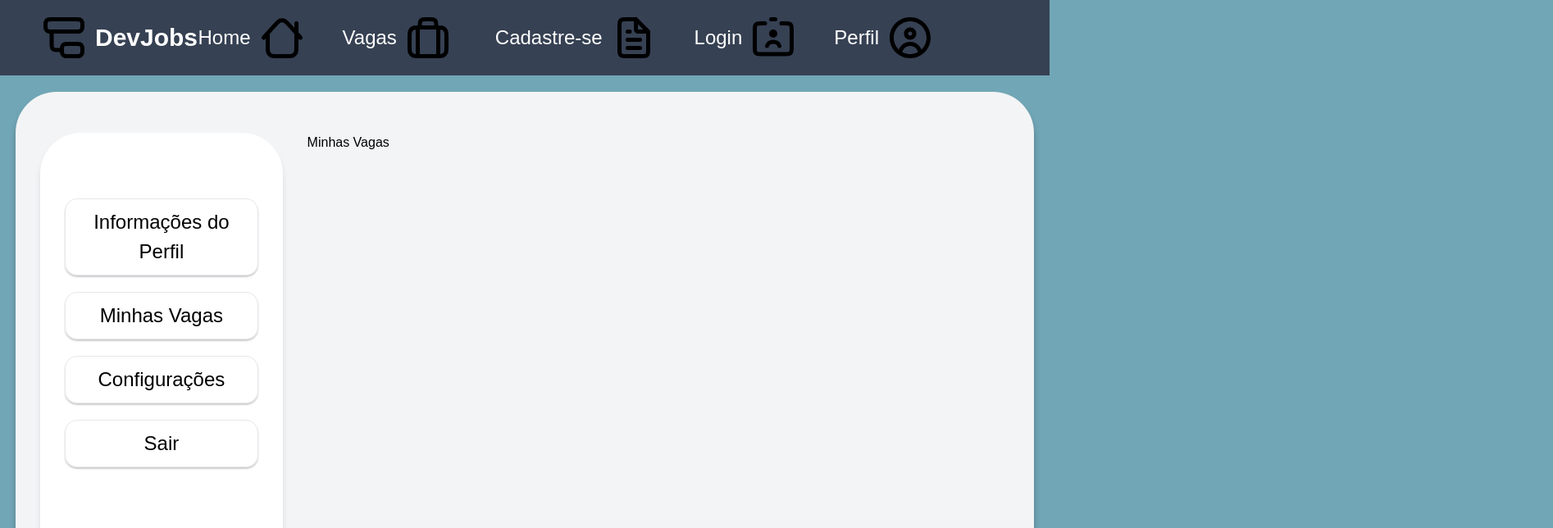
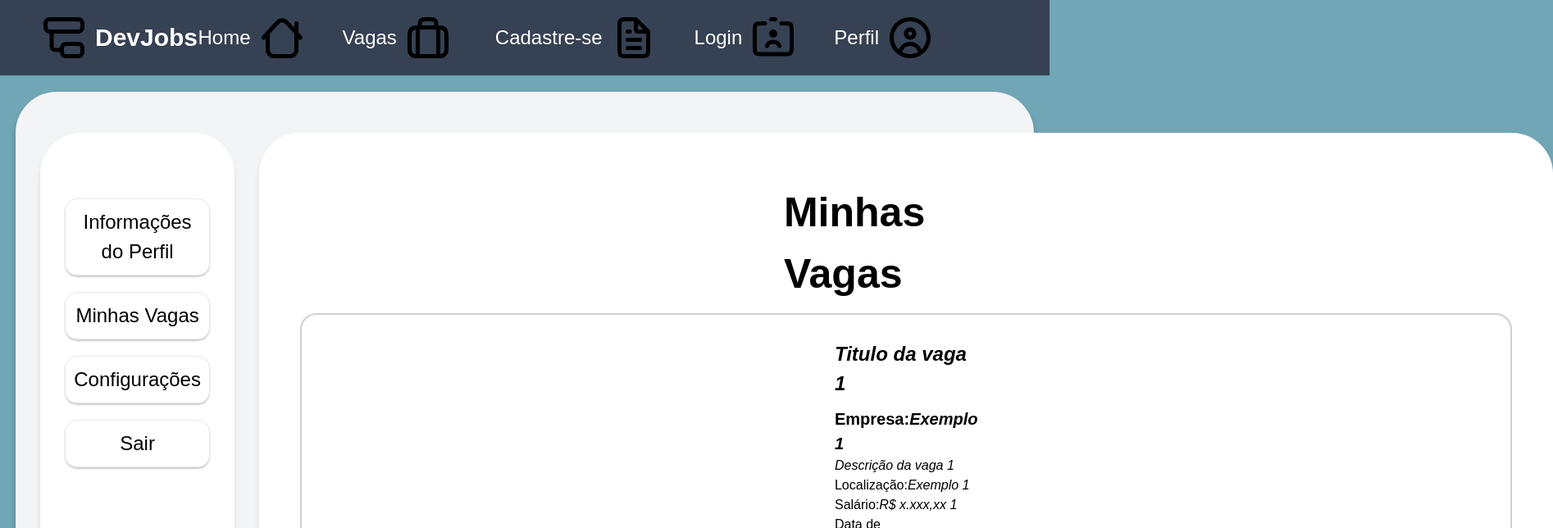
Before and after one commit to GabrielFDevelop/DevJobs, a Next.js app in the folder devJobs/: page /perfil in a window 1280 px wide. Both pictures are taken after a click on the button "Minhas Vagas". Shown: the top 644 px of the page at 82% size, 1894 px wide, since content can reach past the window. Built offline with nearby package versions, Linux system fonts and the light colour scheme.

Commit message:
Implementações na página Minhas Vagas e exemplos de como vagas devem ser exibidas

```diff
--- a/devJobs/src/app/perfil/page.tsx
+++ b/devJobs/src/app/perfil/page.tsx
@@ -23,7 +23,6 @@ export default function PerfilPage() {
 
   //Aqui está sendo declarada a seção ativa do menu lateral com useState( no caso 'InfoPerfil') que permite adicionar um estado que muda com a interação.
   const [activeSection, setActiveSection] = useState('infoPerfil');
-
 
   //Aqui está sendo feita a função que vai aparecer na tela o conteúdo correspondente ao menu lateral.
   const renderContent = () => {
--- a/devJobs/src/components/perfil/perfilMinhasVagas/index.tsx
+++ b/devJobs/src/components/perfil/perfilMinhasVagas/index.tsx
@@ -1,5 +1,38 @@
+import React from 'react';
+import style from './perfilMinhasVagas.module.css';
+
 export default function PerfilMinhasVagas() {
   return (
-    <div>Minhas Vagas</div>
+    <main className={style.contentMinhasVagasPerfil}>
+      <section className={style.sectionTitle}>
+        <h1 className={style.titleMinhasVagasPerfil}>Minhas Vagas</h1>
+      </section>
+      <section className={style.contentBoxVagas}>
+        <div className={style.boxVaga}>
+          <h2 className={style.boxVagaTitle}><em>Titulo da vaga 1</em></h2>
+          <h3 className={style.boxVagaEmpresa}>Empresa:<em>Exemplo 1</em></h3>
+          <p className={style.boxVagaDescription}><em>Descrição da vaga 1</em></p>
+          <p>Localização:<em>Exemplo 1</em> </p>
+          <p>Salário:<em>R$ x.xxx,xx 1</em> </p>
+          <p>Data de publicação:<em>xx/xx/xxxx 1</em> </p>
+        </div>
+        <div className={style.boxVaga}>
+          <h2 className={style.boxVagaTitle}><em>Titulo da vaga 2</em></h2>
+          <h3 className={style.boxVagaEmpresa}>Empresa:<em>Exemplo 2</em></h3>
+          <p className={style.boxVagaDescription}><em>Descrição da vaga 2</em></p>
+          <p>Localização:<em>Exemplo 2</em> </p>
+          <p>Salário:<em>R$ x.xxx,xx 2</em> </p>
+          <p>Data de publicação:<em>xx/xx/xxxx 2</em> </p>
+        </div>
+        <div className={style.boxVaga}>
+          <h2 className={style.boxVagaTitle}><em>Titulo da vaga 3</em></h2>
+          <h3 className={style.boxVagaEmpresa}>Empresa:<em>Exemplo 3</em></h3>
+          <p className={style.boxVagaDescription}><em>Descrição da vaga 3</em></p>
+          <p>Localização:<em>Exemplo 3</em> </p>
+          <p>Salário:<em>R$ x.xxx,xx 3</em> </p>
+          <p>Data de publicação:<em>xx/xx/xxxx 3</em> </p>
+        </div>
+      </section>
+    </main>
   )
 }
--- a/devJobs/src/components/perfil/perfilMinhasVagas/perfilMinhasVagas.module.css
+++ b/devJobs/src/components/perfil/perfilMinhasVagas/perfilMinhasVagas.module.css
@@ -0,0 +1,68 @@
+.contentMinhasVagasPerfil{
+  display: flex;
+  flex-direction: column;
+  align-items: center;
+  width: 100%;
+  height: 100%;
+  background-color: #ffffff;
+  border-radius: 50px;
+  padding: 60px 50px;
+  box-shadow: 0px 7px 7px rgba(0, 0, 0, 0.10);
+
+  .sectionTitle{
+    width: 100%;
+    display: flex;
+    justify-content: center;
+    align-items: center;
+    padding: 0 590px;
+
+    .titleMinhasVagasPerfil{
+      font-size: 50px;
+      font-weight: bold;
+      margin: 0 0 10px 0;
+    }
+  }
+
+  .contentBoxVagas{
+    overflow-y: scroll;
+  }
+
+  .boxVaga{
+    width: 100%;
+    display: flex;
+    flex-direction: column;
+    align-items: start;
+    justify-content: center;
+    padding: 30px 650px 40px 650px;
+    margin-bottom: 20px;
+    border: 2px solid #d1d0d0;
+    border-radius: 20px;
+    box-shadow: 0px 4px 4px rgba(0, 0, 0, 0.05);
+    &:hover{
+      background-color: #fcfbfb;
+      cursor: pointer;
+      border: 1px solid #d1d0d0;
+      border-radius: 30px;
+    }
+    &:active{
+      background-color: #f0f0f0;
+      cursor: pointer;
+    }
+
+    .boxVagaTitle{
+      font-size: 24px;
+      font-weight: bold;
+      margin-bottom: 10px;
+    }
+
+    .boxVagaEmpresa{
+      font-size: 20px;
+      font-weight: bold;
+    }
+
+    .boxVagaDescription{
+      font-size: 16px;
+      text-align: center;
+    }
+  }
+}
```
